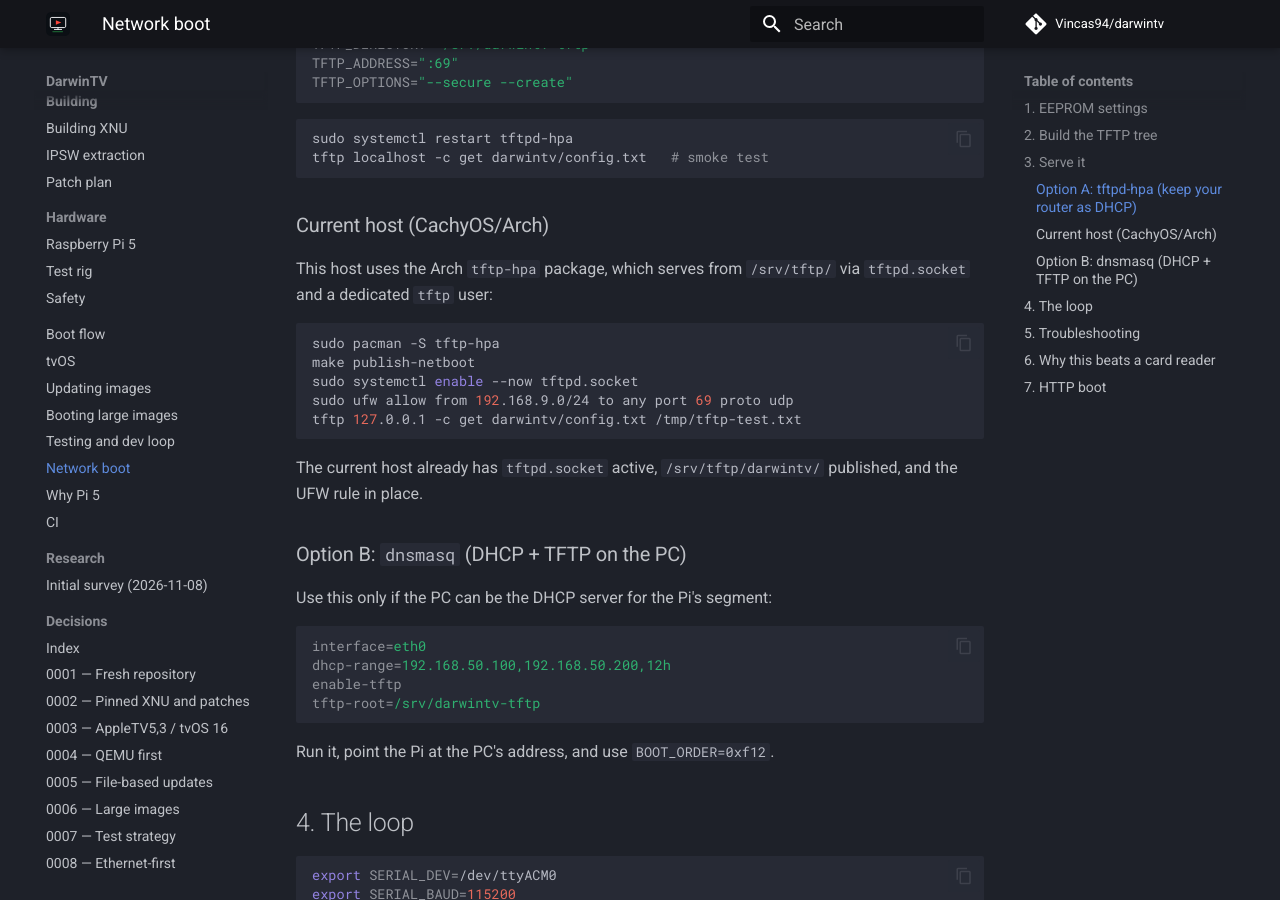
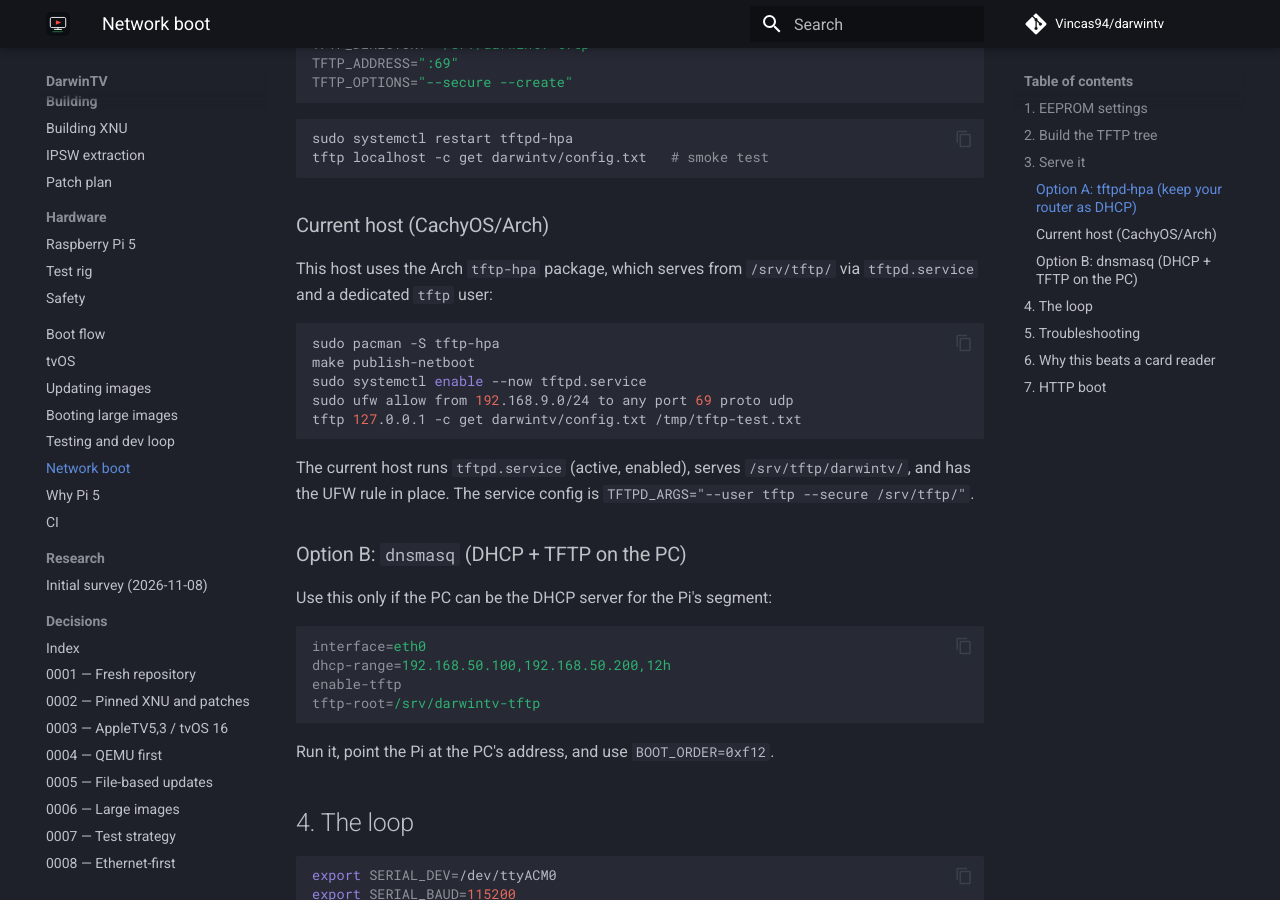
Before and after one commit to Vincas94/darwintv, an MkDocs documentation site: the page built from docs/network-boot.md, in a window 1280 px wide and 900 px high, scrolled down 1837 px. Built offline with MkDocs 1.6.1 and Material for MkDocs 9.7.7, drawn with Linux system fonts in a browser that asks for light colours; comment, search, counter and statistics services are not loaded.

Commit message:
docs(netboot): use the persistent tftpd service

````diff
--- a/docs/network-boot.md
+++ b/docs/network-boot.md
@@ -94,18 +94,19 @@ tftp localhost -c get darwintv/config.txt   # smoke test
 ### Current host (CachyOS/Arch)
 
 This host uses the Arch `tftp-hpa` package, which serves from `/srv/tftp/` via
-`tftpd.socket` and a dedicated `tftp` user:
+`tftpd.service` and a dedicated `tftp` user:
 
 ```sh
 sudo pacman -S tftp-hpa
 make publish-netboot
-sudo systemctl enable --now tftpd.socket
+sudo systemctl enable --now tftpd.service
 sudo ufw allow from 192.168.9.0/24 to any port 69 proto udp
 tftp 127.0.0.1 -c get darwintv/config.txt /tmp/tftp-test.txt
 ```
 
-The current host already has `tftpd.socket` active, `/srv/tftp/darwintv/` published,
-and the UFW rule in place.
+The current host runs `tftpd.service` (active, enabled), serves `/srv/tftp/darwintv/`,
+and has the UFW rule in place. The service config is
+`TFTPD_ARGS="--user tftp --secure /srv/tftp/"`.
 
 ### Option B: `dnsmasq` (DHCP + TFTP on the PC)
 
````
Also changed, not shown: docs/hardware/test-rig.md (+1 -1 lines).
